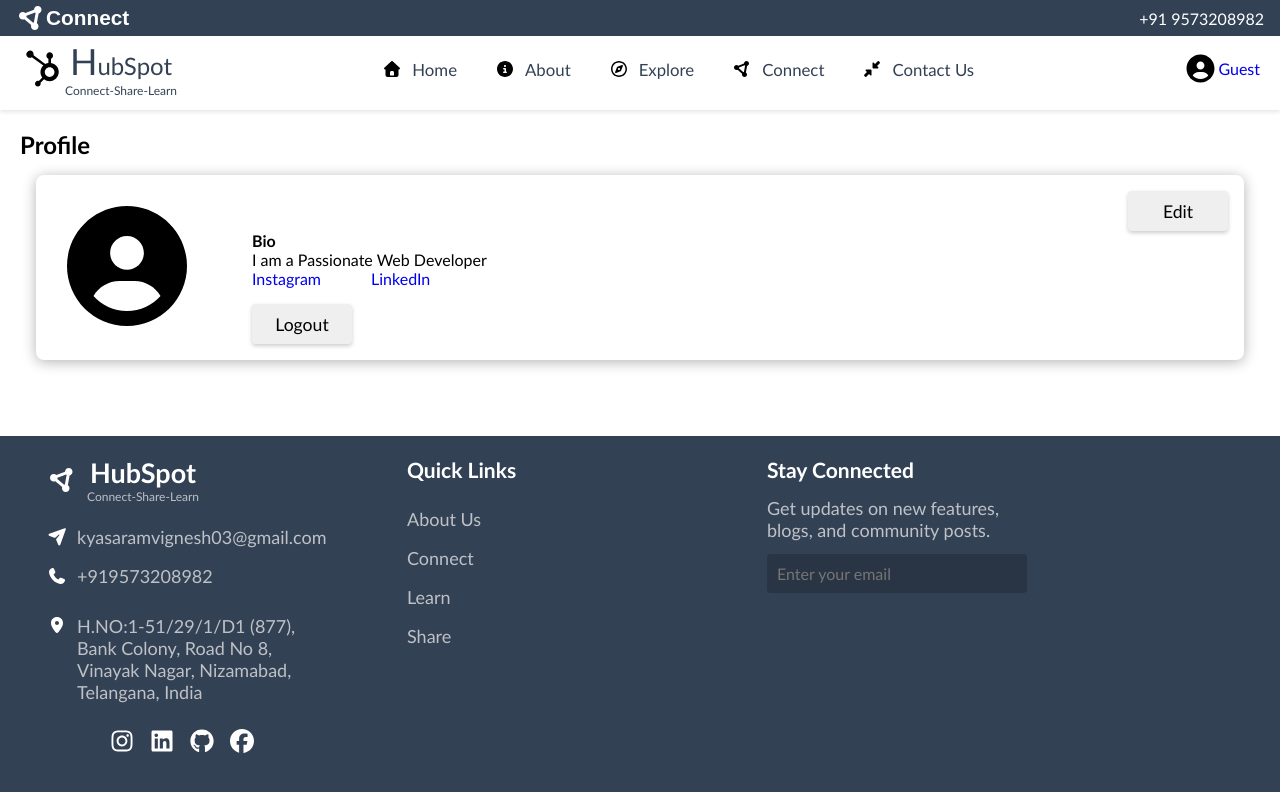
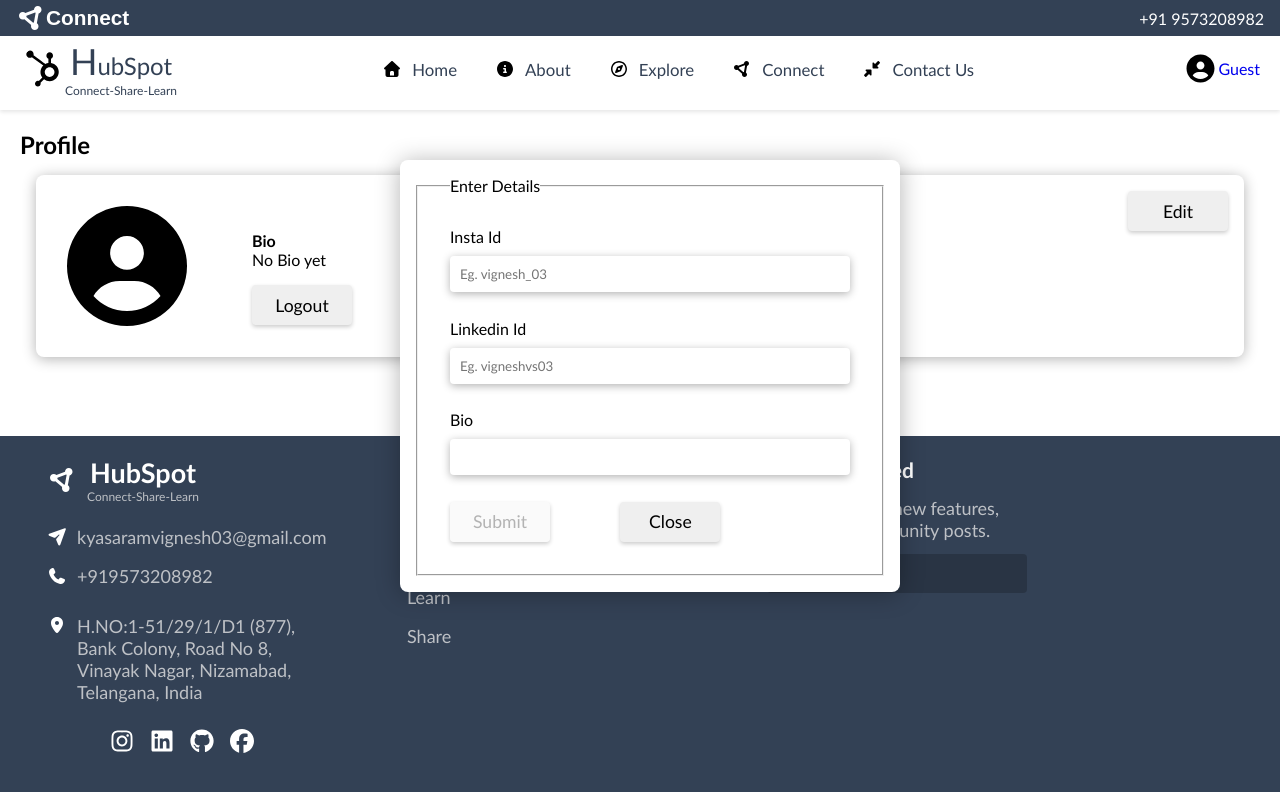
Before and after one commit to vignesh032/Smart-Hub, a React (Vite) app in the folder frontend/: page /profile in a window 1280 px wide. Both pictures are taken after a click on the button "Edit". Shown: the top 792 px of the page. Built offline with nearby package versions, Linux system fonts and the light colour scheme.

Commit message:
Changes made in Profile Pages

```diff
--- a/frontend/src/components/Pages/Profile.jsx
+++ b/frontend/src/components/Pages/Profile.jsx
@@ -1,15 +1,56 @@
-import React from "react";
+import React, { useState, useEffect } from "react";
 import { useUser } from "../context/UserContext";
 import profileIcon from "../icons/profile.svg";
 import "./profile.css";
 import { useNavigate } from "react-router-dom";
+import axios from "axios";
 
 const Profile = () => {
-  const { user } = useUser();
-  const navigate = useNavigate()
-  const handleLogout = async()=>{
-    navigate('/login')
-  }
+  const [show, setShow] = useState(false);
+  const [insta, setInsta] = useState("");
+  const [linkedin, setLinkedin] = useState("");
+  const [bio, setBio] = useState("");
+  const { user, setUser } = useUser();
+  const navigate = useNavigate();
+  const handleLogout = () => {
+  setUser(null);
+  localStorage.removeItem("user"); // if you stored it
+  navigate("/login");
+};
+  useEffect(() => {
+    if (user) {
+      setInsta(user.insta || "");
+      setLinkedin(user.linkedin || "");
+      setBio(user.bio || "");
+    }
+  }, [user]);
+
+  const handlesubmit = async (e) => {
+    e.preventDefault();
+    try {
+      if (!insta && !linkedin && !bio) {
+        alert("Enter at least one field");
+        return;
+      }
+      console.log("user",user)
+      console.log("userid",user.id)
+      const res = await axios.post(
+        "http://localhost:3000/api/auth/update-user",
+        {
+          id: user.id,
+          insta: insta,
+          linkedin: linkedin,
+          bio: bio,
+        },
+      );
+
+      setUser(res.data.user);
+      console.log(res.data);
+      setShow(false);
+    } catch (err) {
+      console.log(err.message);
+    }
+  };
   return (
     <div>
       <h2>Profile</h2>
@@ -18,14 +59,97 @@
         <div className="profile-card-details">
           <div className="profile-card-details-top">
             <p>{user?.username || ""}</p>
-            <button>Edit</button>
+            <button
+              onClick={() => {
+                setShow(true);
+              }}
+            >
+              Edit
+            </button>
           </div>
+          {show && (
+            <>
+              <div className="input-detailss">
+                <fieldset>
+                  <legend>Enter Details</legend>
+                  <div className="insta">
+                    <label htmlFor="insta">Insta Id</label>
+                    <input
+                      type="text"
+                      placeholder="Eg. vignesh_03"
+                      name="insta"
+                      value={insta}
+                      onChange={(e) => {
+                        setInsta(e.target.value);
+                      }}
+                    />
+                  </div>
+                  <div className="linkedin">
+                    <label htmlFor="linkedin">Linkedin Id</label>
+                    <input
+                      type="text"
+                      placeholder="Eg. vigneshvs03"
+                      name="linkedin"
+                      value={linkedin}
+                      onChange={(e) => {
+                        setLinkedin(e.target.value);
+                      }}
+                    />
+                  </div>
+                  <div className="bio">
+                    <label htmlFor="bio">Bio</label>
+                    <input
+                      type="text"
+                      placeholder=""
+                      name="bio"
+                      value={bio}
+                      onChange={(e) => {
+                        setBio(e.target.value);
+                      }}
+                    />
+                  </div>
+                  <div className="close-btn">
+                    <button
+                      disabled={!insta && !linkedin && !bio}
+                      onClick={handlesubmit}
+                    >
+                      Submit
+                    </button>
+                    <button
+                      onClick={() => {
+                        setShow(false);
+                      }}
+                    >
+                      Close
+                    </button>
+                  </div>
+                </fieldset>
+              </div>
+            </>
+          )}
+
           <div className="bio-details">
             <h4>Bio </h4>
-            <p>I am a Passionate Web Developer</p>
+            <p>{user?.bio || "No Bio yet"}</p>
             <div className="profile-links">
-              <a href="https://www.instagram.com/exsoluss" target="_blank">Instagram</a>
-              <a href="https://www.linkedin.com/in/vigneshvs03" target="_blank">LinkedIn</a>
+              {user?.insta && (
+                <a
+                  href={`https://instagram.com/${user.insta}`}
+                  target="_blank"
+                  rel="noopener noreferrer"
+                >
+                  Instagram
+                </a>
+              )}
+              {user?.linkedin && (
+                <a
+                  href={`https://www.linkedin.com/in/${user.linkedin}`}
+                  target="_blank"
+                  rel="noopener noreferrer"
+                >
+                  LinkedIn
+                </a>
+              )}
             </div>
             <button onClick={handleLogout}>Logout</button>
           </div>
--- a/frontend/src/components/Pages/profile.css
+++ b/frontend/src/components/Pages/profile.css
@@ -30,3 +30,46 @@
     align-items: center;
     justify-content: space-between;
 }
+.input-detailss{
+    display: flex;
+    flex-direction: column;
+    align-items: center;
+    top: 10em;
+    position: absolute;
+    z-index: 1;
+    left: 25em;
+    gap: 2em;
+    padding: 1em;
+    border-radius: 8px;
+    background: rgba(295,295,295,1);
+    box-shadow: 0px 2px 24px rgba(0,0,0,0.3);
+}
+.input-detailss fieldset{
+    padding: 2em;
+}
+.input-detailss .insta,.linkedin,.bio{
+    display: flex;
+    flex-direction: column;
+    gap: 10px;
+}
+.input-detailss input{
+    padding: 10px;
+    width: 400px;
+    border: none;
+    outline: none;
+    margin-bottom: 2em;
+    box-shadow: 0px 2px 8px rgba(0,0,0,0.3);
+    border-radius: 4px;
+}
+.input-detailss .close-btn button{
+    width: 100px;
+    margin-right: 4em;
+    cursor: pointer;
+    transition: all 0.1s ease;
+}
+.input-detailss .close-btn input:hover{
+    transform: scale(1.01);
+}
+.input-detailss .close-btn{
+    display: flex;
+}
--- a/frontend/src/components/login/Login.jsx
+++ b/frontend/src/components/login/Login.jsx
@@ -41,27 +41,24 @@
             password: pass,
           },
         );
-        console.log(res.data);
-        const userData = {
-          id: res.data.user._id,
-          username: res.data.user.username,
-        };
+
+        const userData = res.data.user;
+
         setUser(userData);
-        console.log(userData);
+        localStorage.setItem("user", JSON.stringify(userData)); // ✅ ADD THIS
+
         navigate("/");
       } else {
         const res = await axios.post("http://localhost:3000/api/auth/login", {
           username,
           password: pass,
         });
-        console.log(res.data);
-        const userData = {
-          id: res.data.user._id,
-          username: res.data.user.username,
-        };
+
+        const userData = res.data.user; // ✅ take FULL user
+
         setUser(userData);
-        localStorage.getItem("user");
-        console.log(userData);
+        localStorage.setItem("user", JSON.stringify(userData)); // ✅ FIXED
+
         navigate("/");
       }
     } catch (err) {
```
Also changed, not shown: 2 other files (tests, documents, lock files or other folders).
